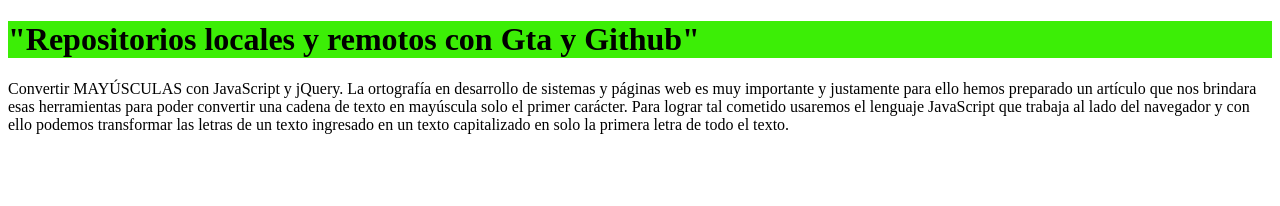
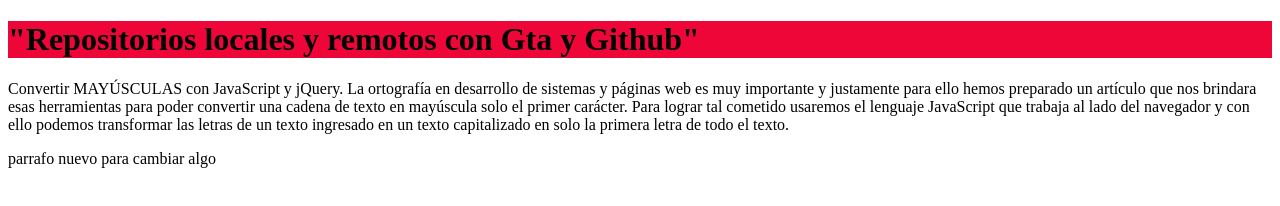
Before and after one commit to matiassosa2709/developed, a plain HTML site: page index.html in a window 1280 px wide. Drawn offline with Linux system fonts and the light colour scheme.

Commit message:
cambio de rama

```diff
--- a/index.html
+++ b/index.html
@@ -5,7 +5,7 @@
     <meta name="viewport" content="width=device-width, initial-scale=1.0">
     <link href="style.css" rel="stylesheet">
 
-    <title>Repositorio Prueba</title>
+    <title>Repositorio Prueba cambio</title>
 </head>
 <body>
     <h1 class="Titulo1">"Repositorios locales y remotos con Gta y Github"</h1>
@@ -13,6 +13,7 @@
 
     Para lograr tal cometido usaremos el lenguaje JavaScript que trabaja al lado del navegador y con ello podemos transformar las letras de un texto ingresado en un texto capitalizado en solo la primera letra de todo el texto.
 </p>
+<p>parrafo nuevo para cambiar algo</p>
 
 <script src="app.js">
 
--- a/style.css
+++ b/style.css
@@ -1,5 +1,5 @@
 .Titulo1{
-    background-color: rgb(60, 238, 6);
+    background-color: rgb(238, 6, 56);
     font: size 200px ;
 
 
```
